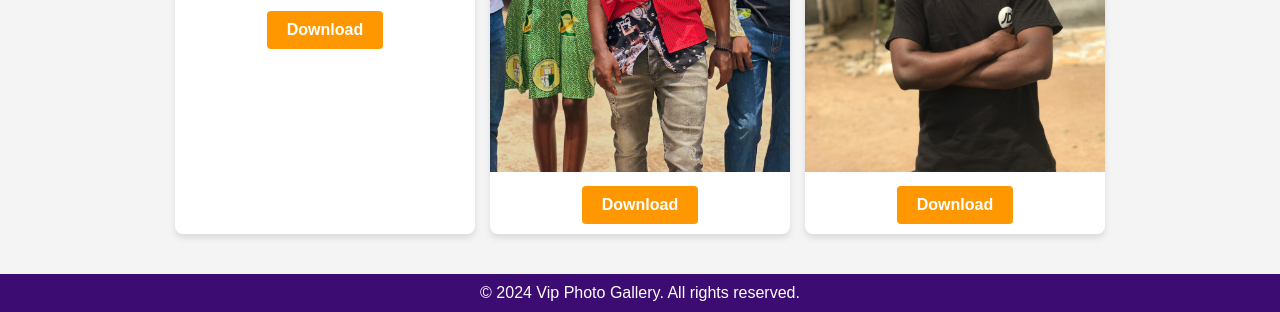
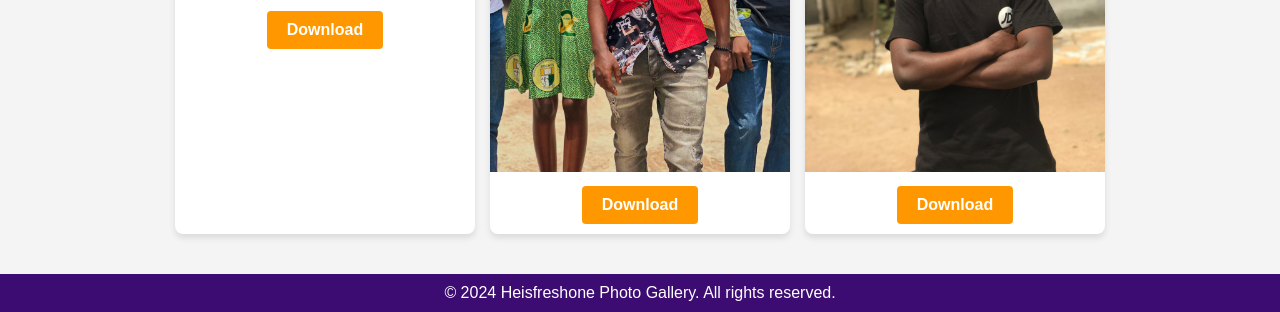
Before and after one commit to heisnature1/heisfreshinegallery, a plain HTML site: page index.html in a window 1280 px wide. Shown: the part 3525-3837 px from the top of the page. Drawn offline with Linux system fonts and the light colour scheme.

Commit message:
Update index.html

```diff
--- a/index.html
+++ b/index.html
@@ -120,7 +120,7 @@
     </div>
 
     <footer>
-        <p>&copy; 2024 Vip Photo Gallery. All rights reserved.</p>
+        <p>&copy; 2024 Heisfreshone Photo Gallery. All rights reserved.</p>
     </footer>
 </body>
 </html>
```
